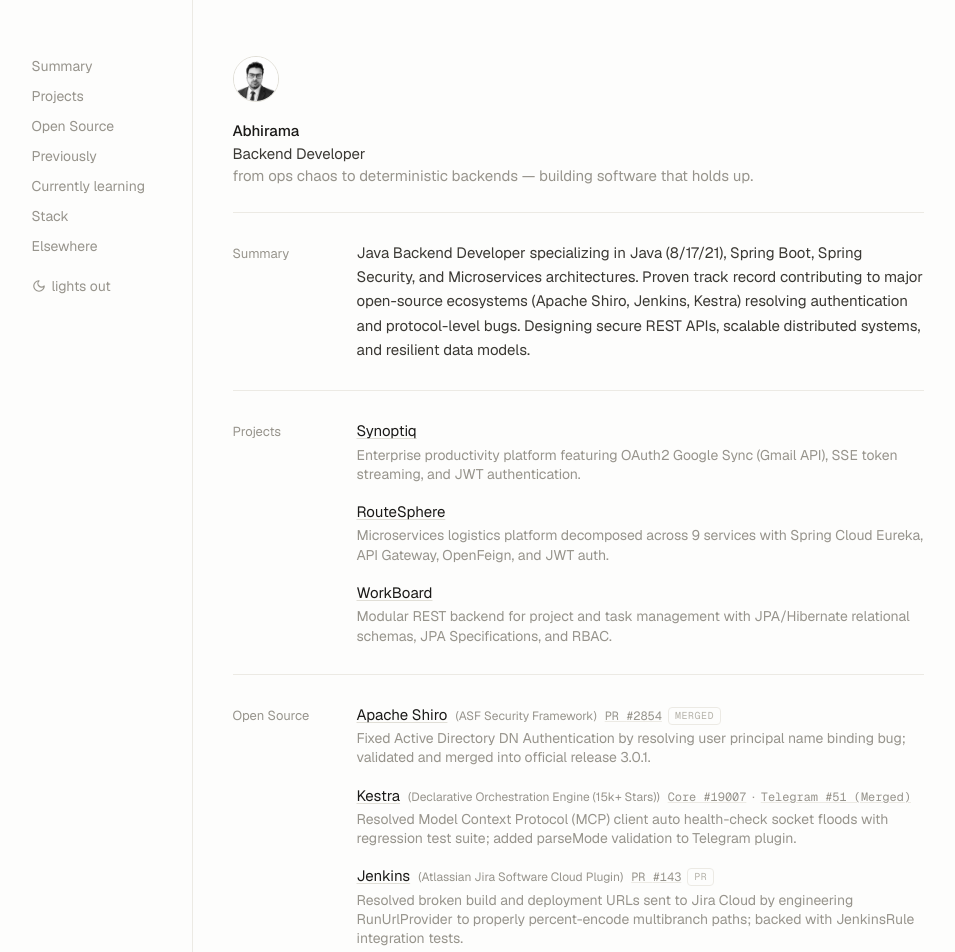
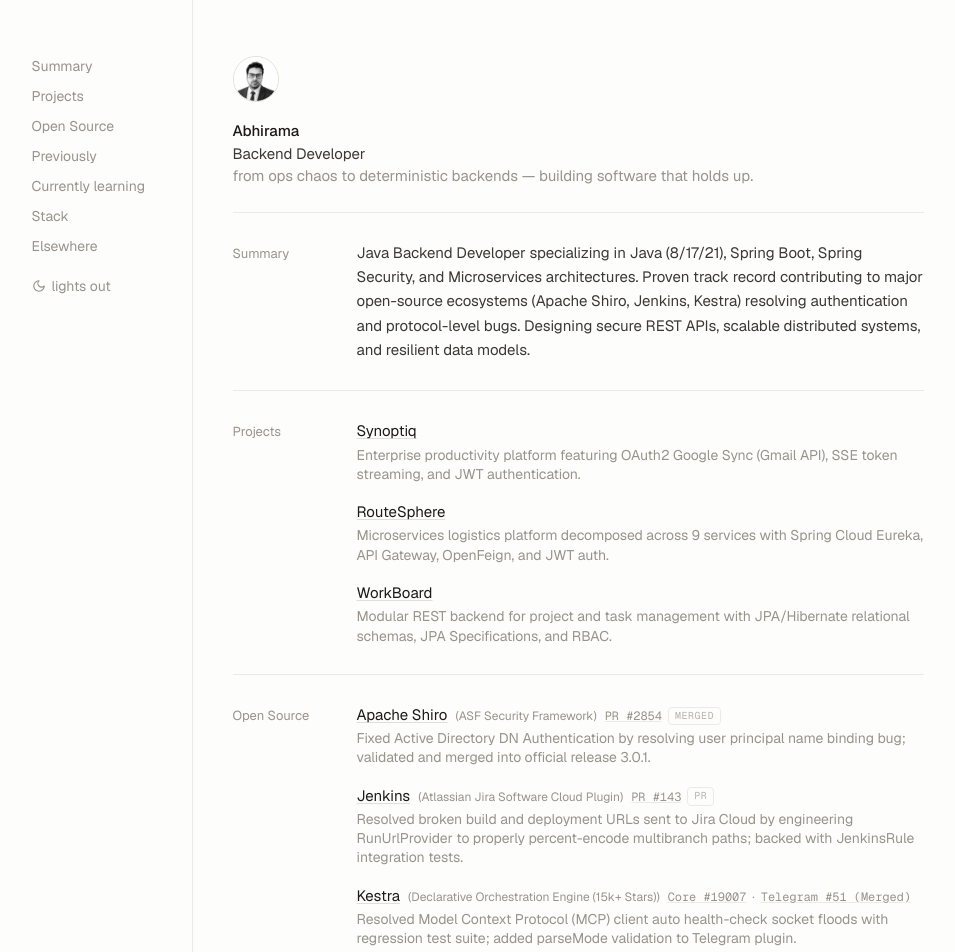
Before and after one commit to abhiramaab/portfolio, a React (Vite) app: page / in a window 1280 px wide. Shown: the top 952 px of the page, without its empty margins (155-1110 px from the left). Built offline with nearby package versions, Linux system fonts and the light colour scheme.

Commit message:
chore(opensource): prioritize Jenkins right after Apache Shiro

```diff
--- a/src/data.js
+++ b/src/data.js
@@ -45,6 +45,14 @@
     desc: 'Fixed Active Directory DN Authentication by resolving user principal name binding bug; validated and merged into official release 3.0.1.',
   },
   {
+    name: 'Jenkins',
+    href: 'https://github.com/jenkinsci/atlassian-jira-software-cloud-plugin/pull/143',
+    pr: '#143',
+    badge: 'PR',
+    repoDesc: 'Atlassian Jira Software Cloud Plugin',
+    desc: 'Resolved broken build and deployment URLs sent to Jira Cloud by engineering RunUrlProvider to properly percent-encode multibranch paths; backed with JenkinsRule integration tests.',
+  },
+  {
     name: 'Kestra',
     href: 'https://github.com/kestra-io/kestra/pull/19007',
     pr: '#19007',
@@ -55,14 +63,6 @@
     ],
     repoDesc: 'Declarative Orchestration Engine (15k+ Stars)',
     desc: 'Resolved Model Context Protocol (MCP) client auto health-check socket floods with regression test suite; added parseMode validation to Telegram plugin.',
-  },
-  {
-    name: 'Jenkins',
-    href: 'https://github.com/jenkinsci/atlassian-jira-software-cloud-plugin/pull/143',
-    pr: '#143',
-    badge: 'PR',
-    repoDesc: 'Atlassian Jira Software Cloud Plugin',
-    desc: 'Resolved broken build and deployment URLs sent to Jira Cloud by engineering RunUrlProvider to properly percent-encode multibranch paths; backed with JenkinsRule integration tests.',
   },
 ]
 
```
Also changed, not shown: 4 other files (tests, documents, lock files or other folders).
